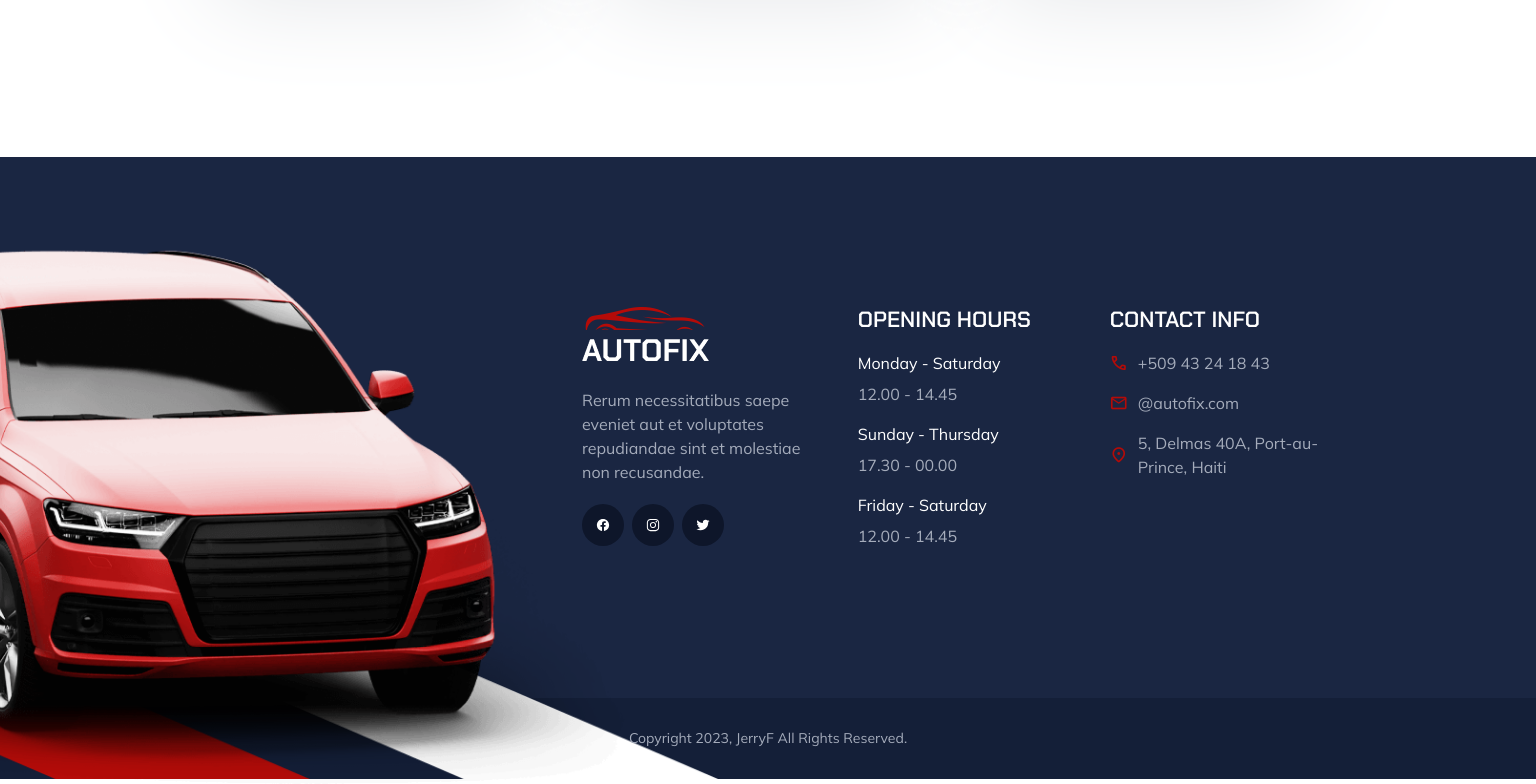
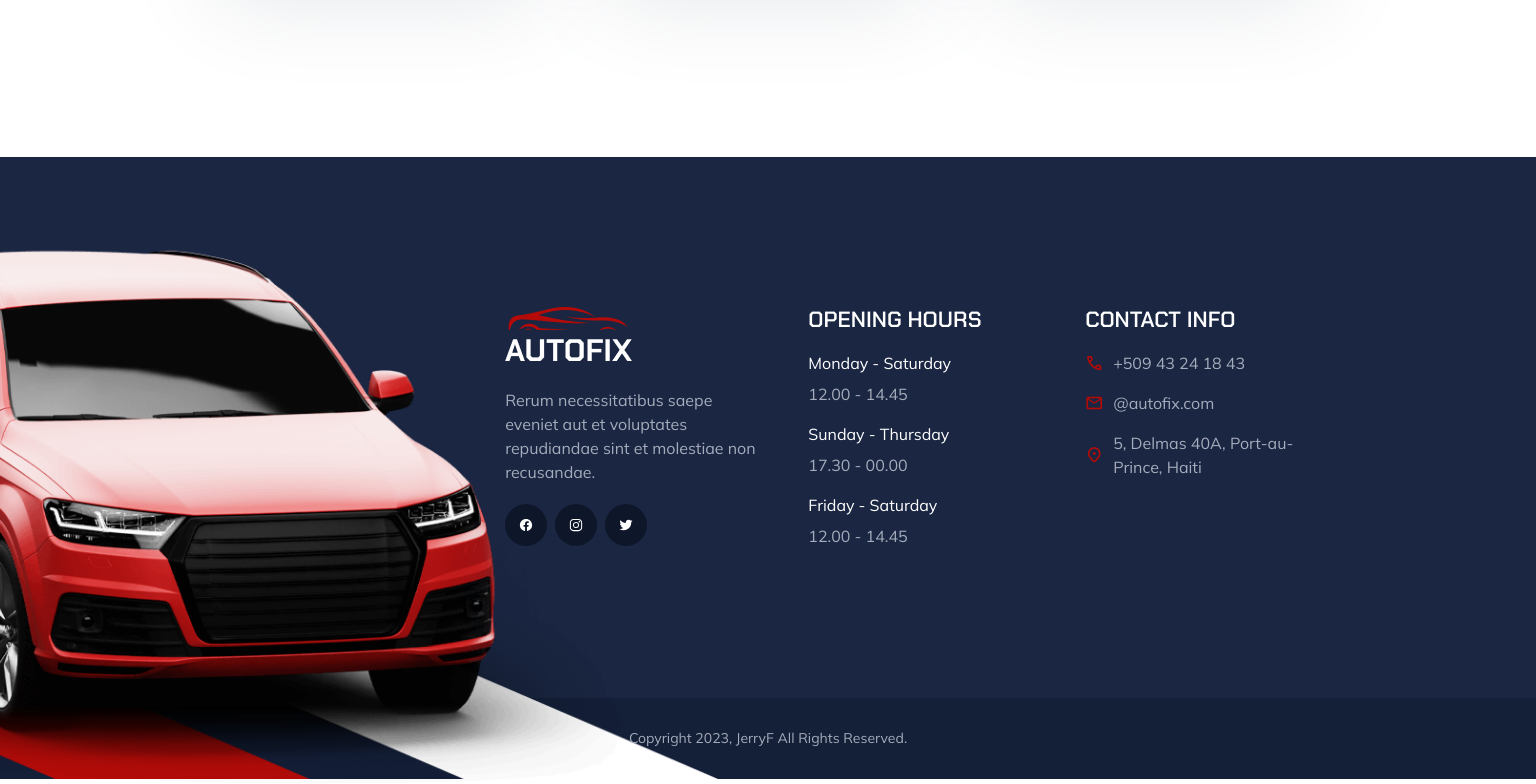
Before and after one commit to FJ9019/CarRepair, a plain HTML site: page index.html in a window 1536 px wide. Shown: the part 3772-4556 px from the top of the page. Drawn offline with nearby package versions, Linux system fonts and the light colour scheme.

Commit message:
Media Queries 1400px Footer CSS

```diff
--- a/css/styles.css
+++ b/css/styles.css
@@ -1429,5 +1429,11 @@ body {
 
 
 
+  /**
+  * Footer
+  */
 
+  .footer-top .container {
+    padding-inline-start: 20%;
+  }
 }
```
